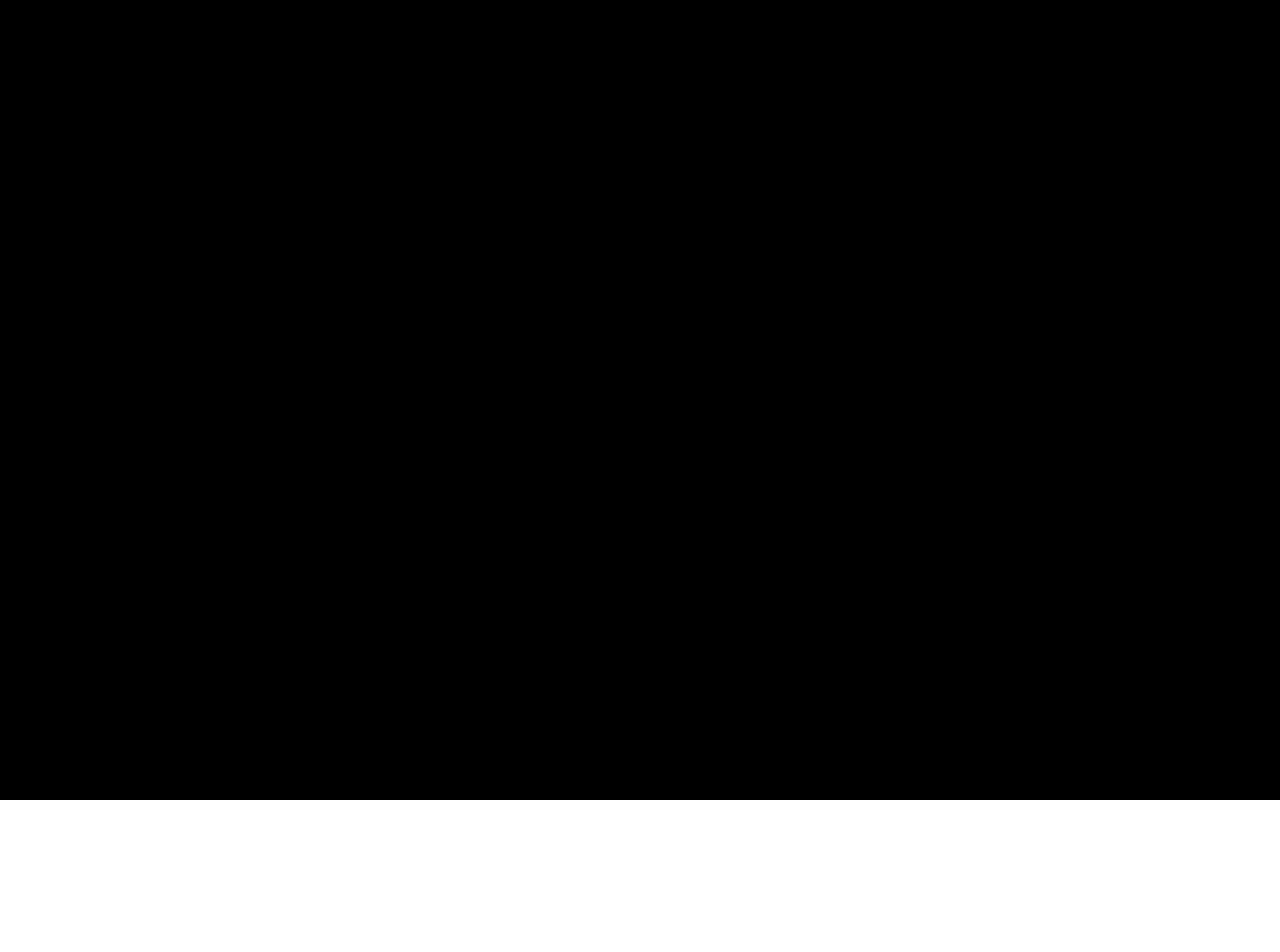
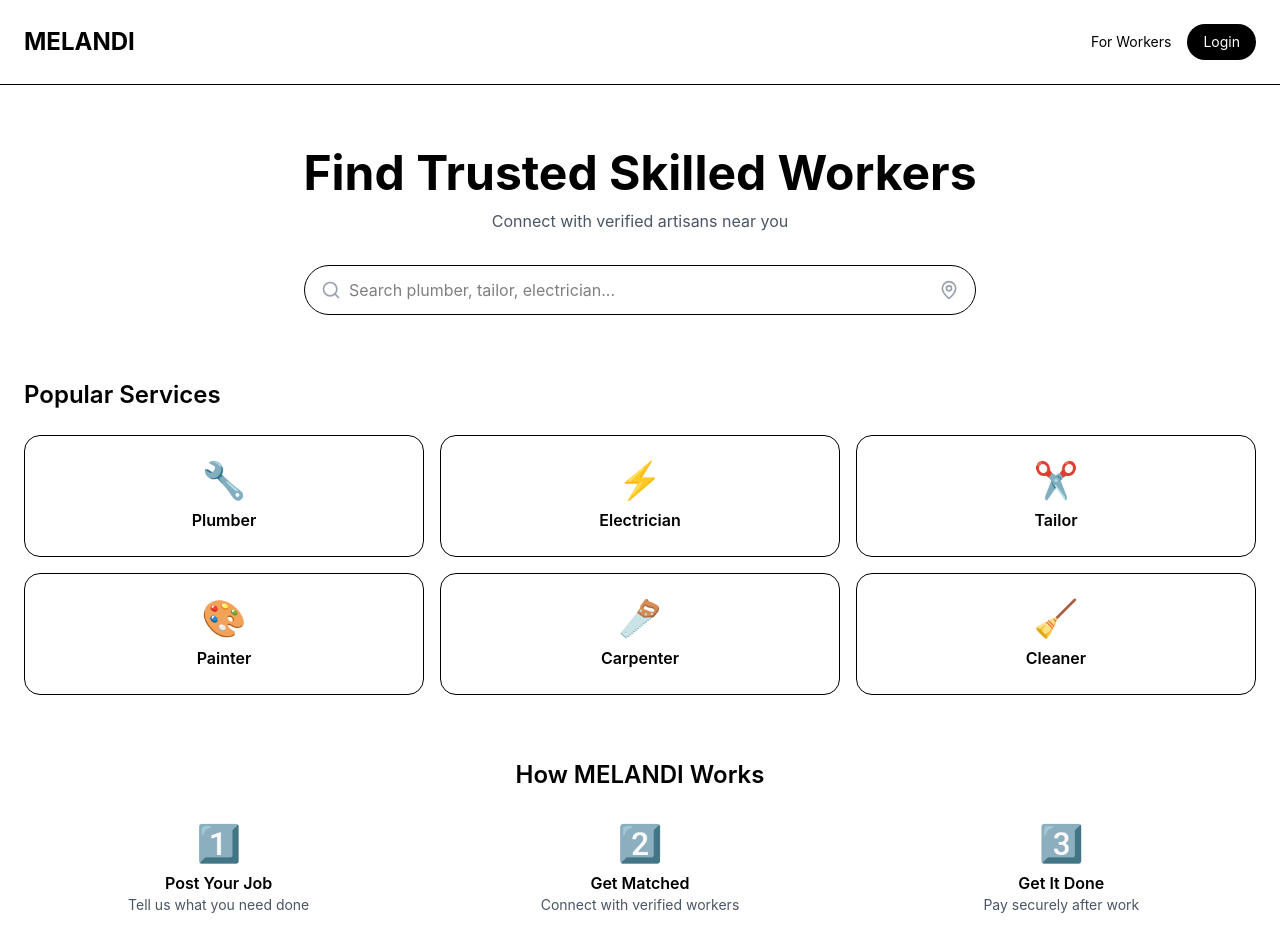
Before and after one commit to AdiscoMelandi/melandi-prime-ventures, a React (Vite) app: page / in a window 1280 px wide. Shown: the top 952 px of the page. Before the commit the page ends 800 px from the top, so only its background shows below. Built offline with nearby package versions, Linux system fonts and the light colour scheme.

Commit message:
Update App.tsx

```diff
--- a/src/App.tsx
+++ b/src/App.tsx
@@ -1,19 +1,79 @@
-import { useState } from 'react'
-import { motion } from 'framer-motion'
+import { motion } from "framer-motion";
+import { Search, MapPin, Star } from "lucide-react";
+
+const categories = [
+  { name: "Plumber", icon: "🔧" },
+  { name: "Electrician", icon: "⚡" },
+  { name: "Tailor", icon: "✂️" },
+  { name: "Painter", icon: "🎨" },
+  { name: "Carpenter", icon: "🪚" },
+  { name: "Cleaner", icon: "🧹" },
+];
 
 function App() {
   return (
-    <div className="min-h-screen bg-black text-white flex items-center justify-center">
-      <motion.div
-        initial={{ opacity: 0, y: 20 }}
-        animate={{ opacity: 1, y: 0 }}
-        className="text-center"
-      >
-        <h1 className="text-4xl font-bold tracking-tight">MELANDI</h1>
-        <p className="text-xl text-gray-400">Tech Services Coming Soon</p>
-      </motion.div>
+    <div className="min-h-screen bg-white text-black">
+      {/* NAVBAR */}
+      <nav className="flex justify-between items-center p-6 border-b">
+        <h1 className="text-2xl font-bold">MELANDI</h1>
+        <div className="flex gap-4">
+          <button className="text-sm">For Workers</button>
+          <button className="bg-black text-white px-4 py-2 rounded-full text-sm">Login</button>
+        </div>
+      </nav>
+
+      {/* HERO */}
+      <div className="text-center py-16 px-4">
+        <h2 className="text-4xl md:text-5xl font-bold">Find Trusted Skilled Workers</h2>
+        <p className="text-gray-600 mt-3">Connect with verified artisans near you</p>
+
+        <div className="mt-8 max-w-2xl mx-auto flex items-center border rounded-full px-4 py-3">
+          <Search className="w-5 h-5 text-gray-400" />
+          <input placeholder="Search plumber, tailor, electrician..." className="flex-1 outline-none ml-2" />
+          <MapPin className="w-5 h-5 text-gray-400" />
+        </div>
+      </div>
+
+      {/* CATEGORIES */}
+      <div className="px-6">
+        <h3 className="text-2xl font-semibold mb-6">Popular Services</h3>
+        <div className="grid grid-cols-2 md:grid-cols-3 gap-4">
+          {categories.map((cat) => (
+            <motion.div
+              key={cat.name}
+              whileHover={{ scale: 1.05 }}
+              className="border rounded-2xl p-6 text-center cursor-pointer hover:shadow-lg"
+            >
+              <div className="text-4xl">{cat.icon}</div>
+              <p className="font-semibold mt-2">{cat.name}</p>
+            </motion.div>
+          ))}
+        </div>
+      </div>
+
+      {/* HOW IT WORKS */}
+      <div className="px-6 py-16 text-center">
+        <h3 className="text-2xl font-semibold mb-8">How MELANDI Works</h3>
+        <div className="grid md:grid-cols-3 gap-8">
+          <div>
+            <div className="text-4xl mb-2">1️⃣</div>
+            <p className="font-semibold">Post Your Job</p>
+            <p className="text-gray-600 text-sm">Tell us what you need done</p>
+          </div>
+          <div>
+            <div className="text-4xl mb-2">2️⃣</div>
+            <p className="font-semibold">Get Matched</p>
+            <p className="text-gray-600 text-sm">Connect with verified workers</p>
+          </div>
+          <div>
+            <div className="text-4xl mb-2">3️⃣</div>
+            <p className="font-semibold">Get It Done</p>
+            <p className="text-gray-600 text-sm">Pay securely after work</p>
+          </div>
+        </div>
+      </div>
     </div>
-  )
+  );
 }
 
-export default App
+export default App;
```
